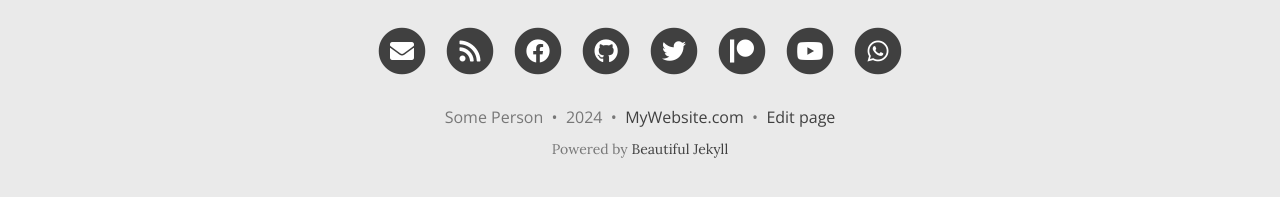
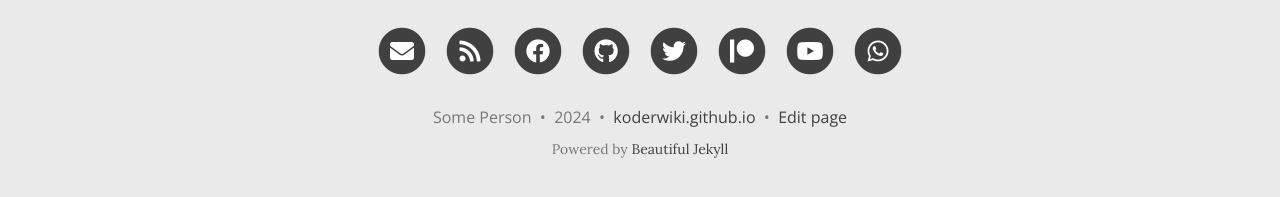
Before and after one commit to KoderWiki/Kontrl-Enter.github.io, a Jekyll site: the page built from index.html, in a window 1280 px wide and 1372 px high. Shown: the part 1162-1359 px from the top of the window. Built offline with Jekyll 4.4.1, drawn with Linux system fonts in a browser that asks for light colours; nearby versions of some CDN libraries; the list of posts is cut into pages by our own code; comment, search, counter and statistics services are not loaded.

Commit message:
Update _config.yml

```diff
--- a/_config.yml
+++ b/_config.yml
@@ -24,7 +24,7 @@ navbar-links:
   Resources:
     - Beautiful Jekyll: "https://beautifuljekyll.com"
     - Learn markdown: "https://www.markdowntutorial.com/"
-  Author's home: "https://deanattali.com"
+  Author's home: "https://ko-web.com"
 
 ################
 # --- Logo --- #
@@ -99,7 +99,7 @@ share-links-active:
 
 # How to display the link to your website in the footer
 # Remove this if you don't want a link in the footer
-url-pretty: "MyWebsite.com"
+url-pretty: "koderwiki.github.io"
 
 # Add the website title to the title of every page
 title-on-all-pages: true
```
